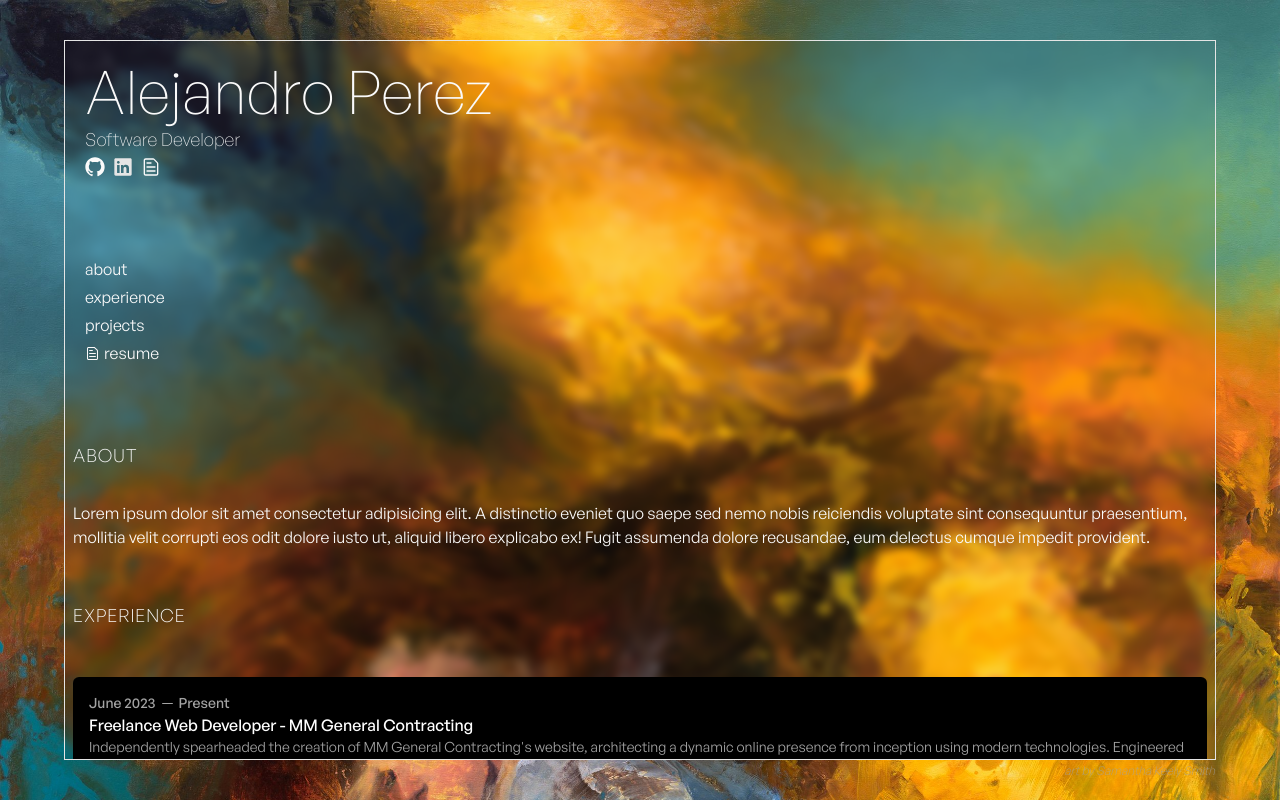
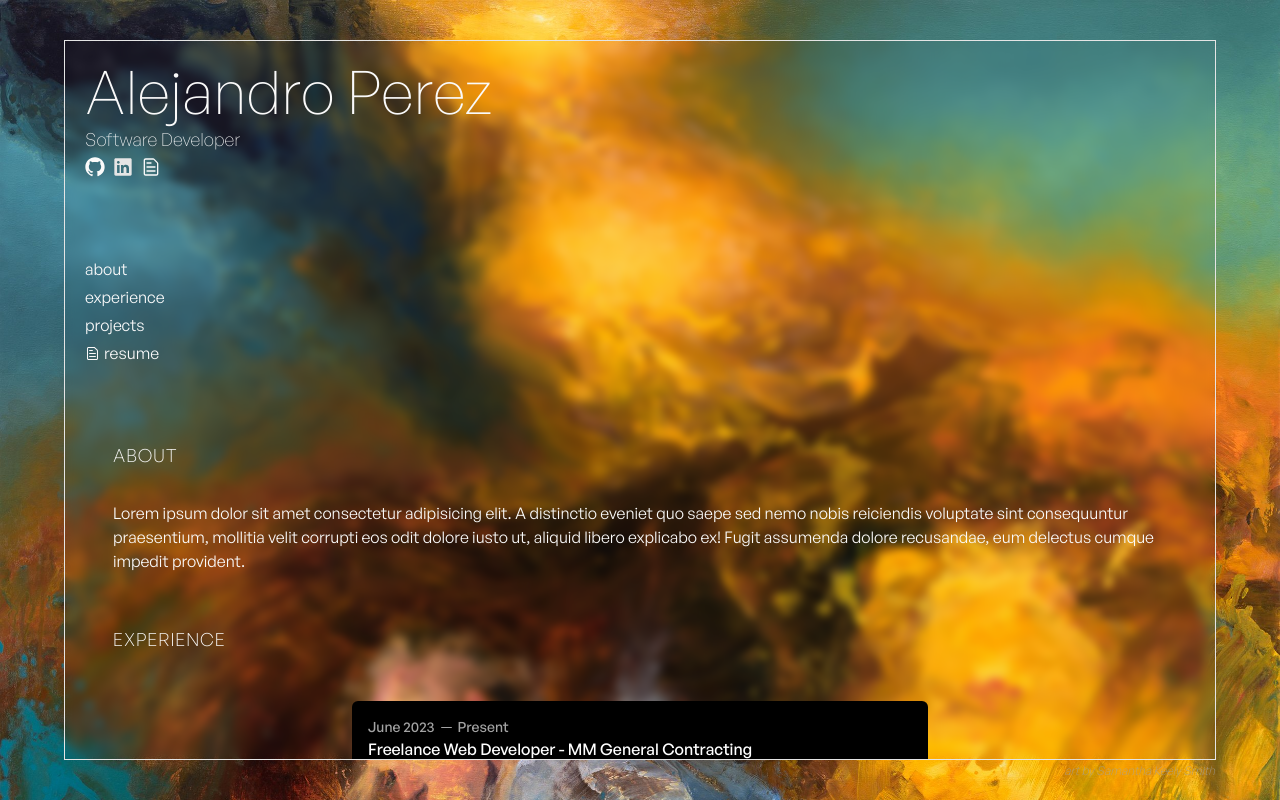
Before and after one commit to agp745/portfolio, a Next.js app in the folder nextjs/: page / in a window 1280 px wide. Built offline with nearby package versions, Linux system fonts and the light colour scheme.

Commit message:
sm & md media quieres added

```diff
--- a/nextjs/src/app/components/card/ExperienceCard.tsx
+++ b/nextjs/src/app/components/card/ExperienceCard.tsx
@@ -13,7 +13,7 @@ interface ExperienceCardProps {
 
 export function ExperienceCard({ position, company, description, dates, technologies }: ExperienceCardProps) {
     return (
-    <div className="flex flex-col bg-black p-4 rounded-md">
+    <div className="flex flex-col bg-black p-4 rounded-md md:max-w-xl">
         <div className="flex items-center gap-1 w-full text-sm text-neutral-400 font-medium">
             <div>{dates.from}</div>
             <DividerHorizontalIcon />
--- a/nextjs/src/app/components/card/ProjectCard.tsx
+++ b/nextjs/src/app/components/card/ProjectCard.tsx
@@ -20,7 +20,7 @@ export function ProjectCard({ title, description, technologies, link , className
 
     return (
     <a href={link} target='_blank' className={cn(
-        'flex bg-black rounded-md bg-cover bg-no-repeat',
+        'flex bg-black rounded-md bg-cover bg-no-repeat md:max-w-xl',
         className,
         {
             'bg-[url(/projects/ezgo.png)]': title === 'EzGo',
--- a/nextjs/src/app/page.tsx
+++ b/nextjs/src/app/page.tsx
@@ -44,7 +44,7 @@ export default function Home() {
 
         <SpaceTop size={10} />
 
-        <MainSection className='overflow-y-scroll overflow-x-hidden px-2'>
+        <MainSection className='overflow-y-scroll overflow-x-hidden px-2 sm:px-10 md:px-12'>
           <div id='about' className='font-normal pb-12'>
             <SpaceTop size={3} />
             <MobileHeader>about</MobileHeader>
@@ -54,6 +54,7 @@ export default function Home() {
 
           <div id='experience' className='flex flex-col gap-4 pb-12'>
             <MobileHeader>experience</MobileHeader>
+            <div className='md:flex md:flex-col md:items-center md:gap-4'>
               <SpaceTop size={3} />
               <ExperienceCard
                 position='Freelance Web Developer'
@@ -66,9 +67,11 @@ export default function Home() {
                 technologies={['Typescript','React', 'React Router', 'TailwindCSS', 'Docker']}
               />
             </div>
+          </div>
 
           <div id='projects' className='flex flex-col gap-4 pb-4'>
             <MobileHeader>projects</MobileHeader>
+            <div className='md:flex md:flex-col md:items-center md:gap-4'>
               <SpaceTop size={3} />
               <ProjectCard
                 title='resizer-cli'
@@ -113,6 +116,7 @@ export default function Home() {
                 link='https://mygamerlist.onrender.com/'
               />
             </div>
+          </div>
         </MainSection>
 
 
```
Lines whose indentation alone changed are shown as unchanged.
